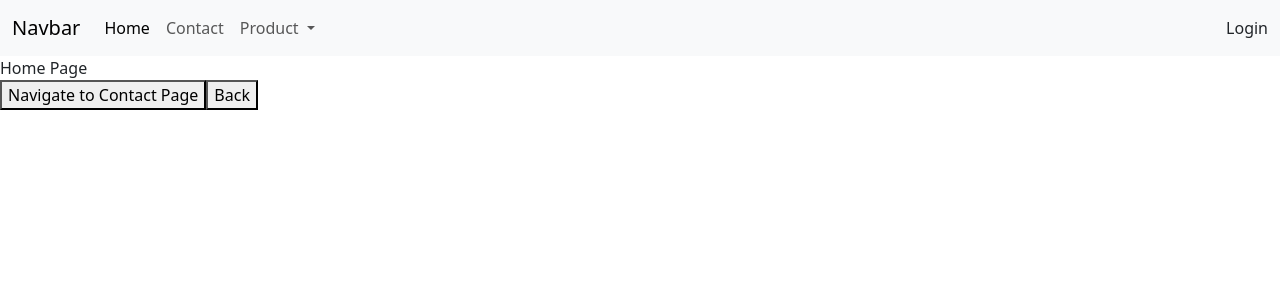
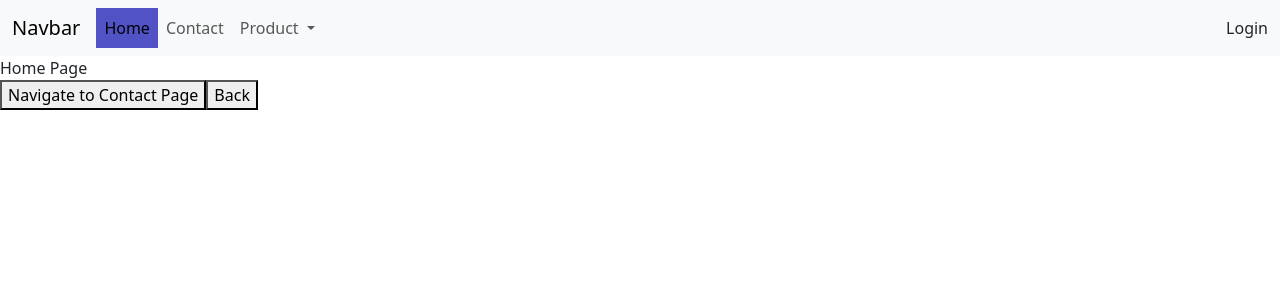
Before and after one commit to prakashreddy5155/AllVueProjects, a Vue app in the folder Basic vue3 vue router/vue-basic-router-learn/: page / in a window 1280 px wide. Shown: the top 300 px of the page. Built offline with nearby package versions, Linux system fonts and the light colour scheme.

Commit message:
learn: added styling to the routes selected and its two ways

```diff
--- a/Basic vue3 vue router/vue-basic-router-learn/src/App.vue
+++ b/Basic vue3 vue router/vue-basic-router-learn/src/App.vue
@@ -9,4 +9,9 @@
 
 
 
-<style scoped></style>
+<style >
+  /* .my-active {
+    color:black;
+    background-color: rgb(82, 82, 199)
+  } */
+</style>
--- a/Basic vue3 vue router/vue-basic-router-learn/src/main.js
+++ b/Basic vue3 vue router/vue-basic-router-learn/src/main.js
@@ -1,7 +1,7 @@
 import { createApp } from 'vue'
 import App from './App.vue'
 import router from './router/routes';
-
+import './style/main.css';
 
 const app = createApp(App);
 app.use(router);
--- a/Basic vue3 vue router/vue-basic-router-learn/src/router/routes.js
+++ b/Basic vue3 vue router/vue-basic-router-learn/src/router/routes.js
@@ -28,8 +28,8 @@ const router = createRouter({
     {path:'/product/:productId/:categoryId?',component:ProductDetail,name:'productWithProduct'},
     {path:'/login',component:Login, name:'login'},
     {path:'/:catchAll(.*)',component:PageNotFound} // catches all the other crawling to show the PageNotFound component
-
-  ]
+  ],
+  linkActiveClass:'my-active'
 });
 
 // router.beforeEach((to,from)=> {
--- /dev/null
+++ b/Basic vue3 vue router/vue-basic-router-learn/src/style/main.css
@@ -0,0 +1,4 @@
+  .my-active {
+    color:black;
+    background-color: rgb(82, 82, 199)
+  }
```
Also changed, not shown: 2 other files (tests, documents, lock files or other folders).
